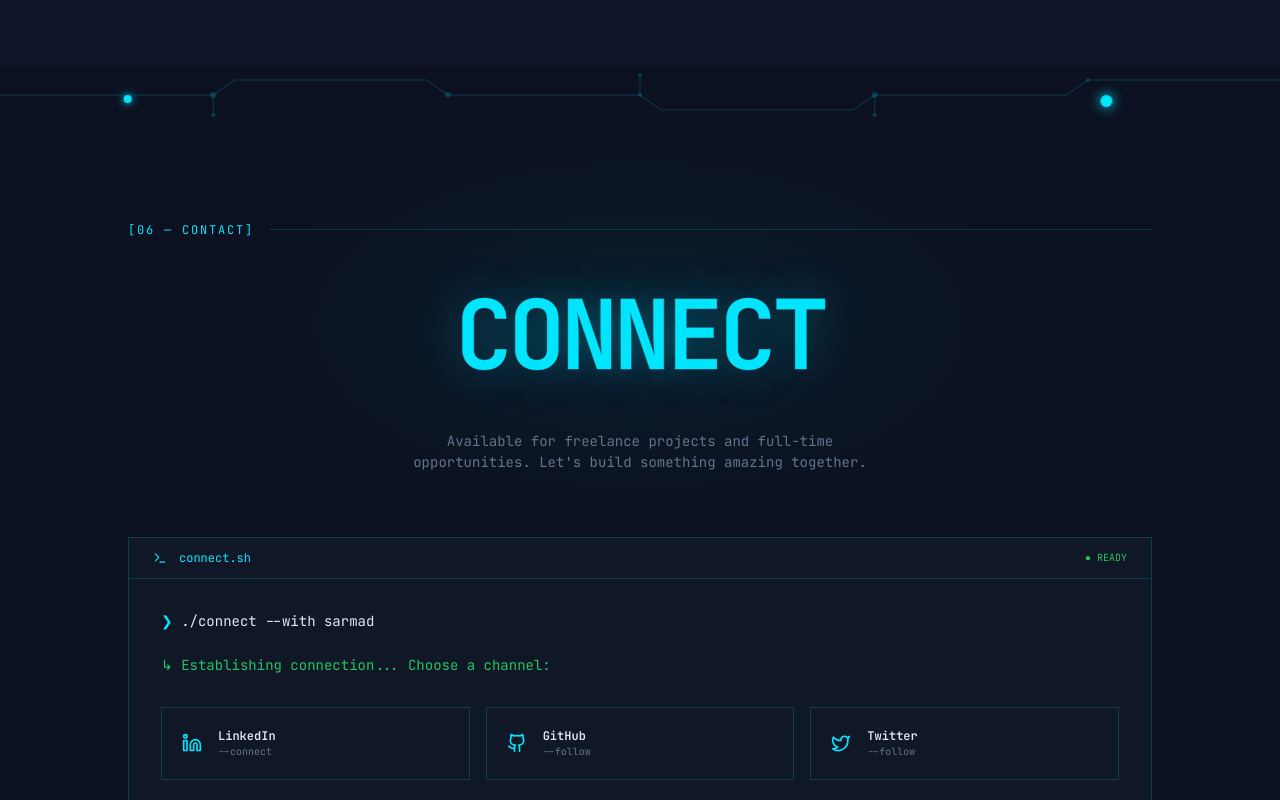
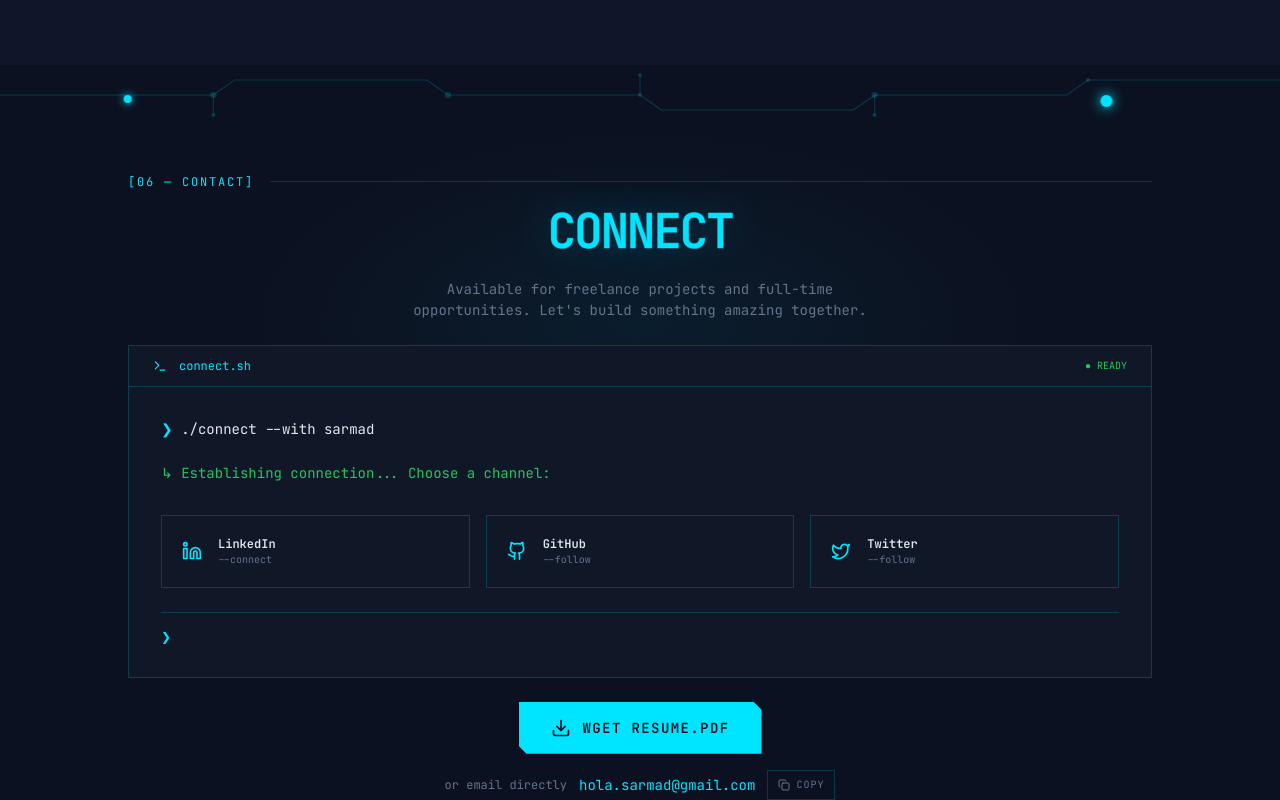
Before and after one commit to sarmad-ajmal/porfolio-ui, a Next.js app: page / in a window 1280 px wide. Shown: the part 6520-7320 px from the top of the page. Built offline with nearby package versions, Linux system fonts and the light colour scheme; no server answers.

Commit message:
made the contact me section compact

```diff
--- a/src/components/Contact.tsx
+++ b/src/components/Contact.tsx
@@ -26,7 +26,7 @@ export function Contact() {
     <section
       id="contact"
       ref={ref}
-      className="py-24 px-8 md:px-16 lg:px-24 relative overflow-hidden"
+      className="py-12 px-8 md:px-16 lg:px-24 relative overflow-hidden"
       style={{ background: "var(--t-bg)" }}
     >
       {/* Radial spotlight behind ASCII art */}
@@ -44,8 +44,8 @@ export function Contact() {
           transition={{ duration: 0.6 }}
           viewport={{ once: true }}
         >
-          <div className="mb-12">
-            <div className="flex items-center gap-4 mb-6">
+          <div className="mb-4">
+            <div className="flex items-center gap-4 mb-4">
               <span className="t-section-header">[06 — CONTACT]</span>
               <div className="flex-1 h-px" style={{ background: "var(--t-border)" }} />
             </div>
@@ -54,7 +54,7 @@ export function Contact() {
 
         {/* Big headline — the dramatic centerpiece */}
         <motion.h2
-          className="text-center mb-12 font-mono font-black text-5xl sm:text-6xl md:text-7xl lg:text-8xl tracking-tighter select-none"
+          className="text-center mb-6 font-mono font-black text-3xl sm:text-4xl md:text-5xl tracking-tighter select-none"
           style={{
             color: "var(--t-cyan)",
             textShadow: "0 0 40px rgba(0,229,255,0.3), 0 0 80px rgba(0,229,255,0.1)",
@@ -68,7 +68,7 @@ export function Contact() {
         </motion.h2>
 
         <motion.p
-          className="t-section-subtitle text-center max-w-lg mx-auto mb-16"
+          className="t-section-subtitle text-center max-w-lg mx-auto mb-6"
           initial={{ opacity: 0 }}
           animate={isInView ? { opacity: 1 } : {}}
           transition={{ delay: 0.5 }}
@@ -79,7 +79,7 @@ export function Contact() {
 
         {/* Terminal-style connection prompt */}
         <motion.div
-          className="t-card mb-12"
+          className="t-card mb-6"
           initial={{ opacity: 0, y: 20 }}
           animate={isInView ? { opacity: 1, y: 0 } : {}}
           transition={{ duration: 0.5, delay: 0.3 }}
@@ -150,7 +150,7 @@ export function Contact() {
 
         {/* Resume download — styled as a wget command */}
         <motion.div
-          className="text-center mb-8"
+          className="text-center mb-4"
           initial={{ opacity: 0, y: 20 }}
           animate={isInView ? { opacity: 1, y: 0 } : {}}
           transition={{ duration: 0.5, delay: 0.6 }}
```
